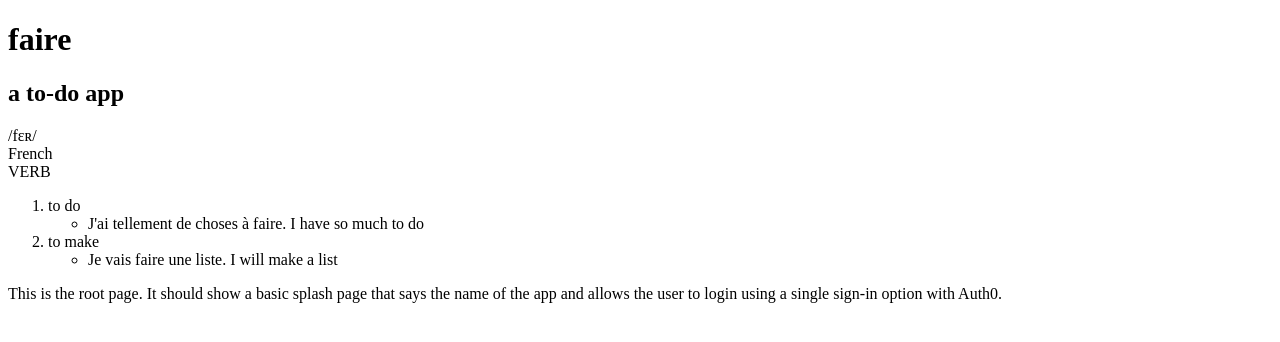
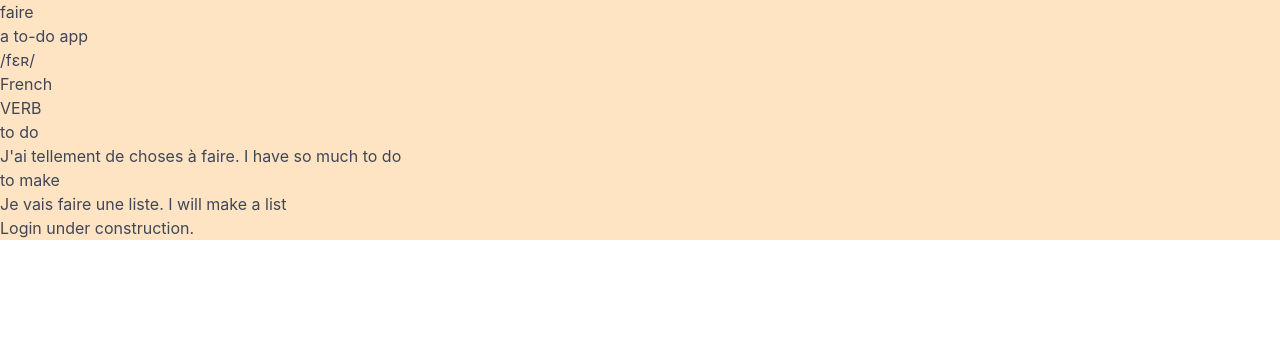
Before and after one commit to CSCI-5117-F26/developing-the-interactive-web-homework-2-rayamberg, a SvelteKit app: page / in a window 1280 px wide. Shown: the top 342 px of the page. Built offline with nearby package versions, Linux system fonts and the light colour scheme.

Commit message:
Starting on styling
Working on splash page first, but also added shared.css file and the
required imports for bulma

```diff
--- /dev/null
+++ b/src/lib/assets/shared.css
@@ -0,0 +1,3 @@
+body {
+    background-color: aqua;
+}
--- a/src/routes/+layout.svelte
+++ b/src/routes/+layout.svelte
@@ -1,4 +1,5 @@
 <script lang="ts">
+	import '#lib/assets/shared.css'
 	import favicon from '#lib/assets/favicon.svg';
 	import type { LayoutProps } from './$types';
 
@@ -6,6 +7,8 @@
 </script>
 
 <svelte:head>
+	<meta name="viewport" content="width=device-width, initial-scale=1">
+	<link rel="stylesheet" href="https://cdn.jsdelivr.net/npm/bulma@1.0.4/css/bulma.min.css">
 	<link rel="icon" href={favicon} />
 </svelte:head>
 
--- a/src/routes/+page.svelte
+++ b/src/routes/+page.svelte
@@ -1,18 +1,28 @@
+<div class="splash">
 	<h1>faire</h1>
 	<h2>a to-do app</h2>
-<div class="splash-ipa">/fɛʀ/</div>
-<div class="splash-lang">French</div>
-<div class="splash-pos">VERB</div>
-<ol>
-    <li>to do
+	<div class="ipa">/fɛʀ/</div>
+	<div class="lang">French</div>
+	<div class="pos">VERB</div>
+	<ol class="def-list">
+		<li>
+			to do
 			<ul>
-          <li>J'ai tellement de choses à faire. I have so much to do</li>
+				<li><span class="fr">J'ai tellement de choses à faire.</span> I have so much to do</li>
 			</ul>
 		</li>
-    <li>to make
+		<li>
+			to make
 			<ul>
-          <li>Je vais faire une liste. I will make a list</li>
+				<li><span class="fr">Je vais faire une liste.</span> I will make a list</li>
 			</ul>
 		</li>
 	</ol>
-<p>This is the root page. It should show a basic splash page that says the name of the app and allows the user to login using a single sign-in option with Auth0.</p>
+	<p>Login under construction.</p>
+</div>
+
+<style>
+.splash {
+    background-color: bisque;
+}
+</style>
```
Lines whose indentation alone changed are shown as unchanged.
